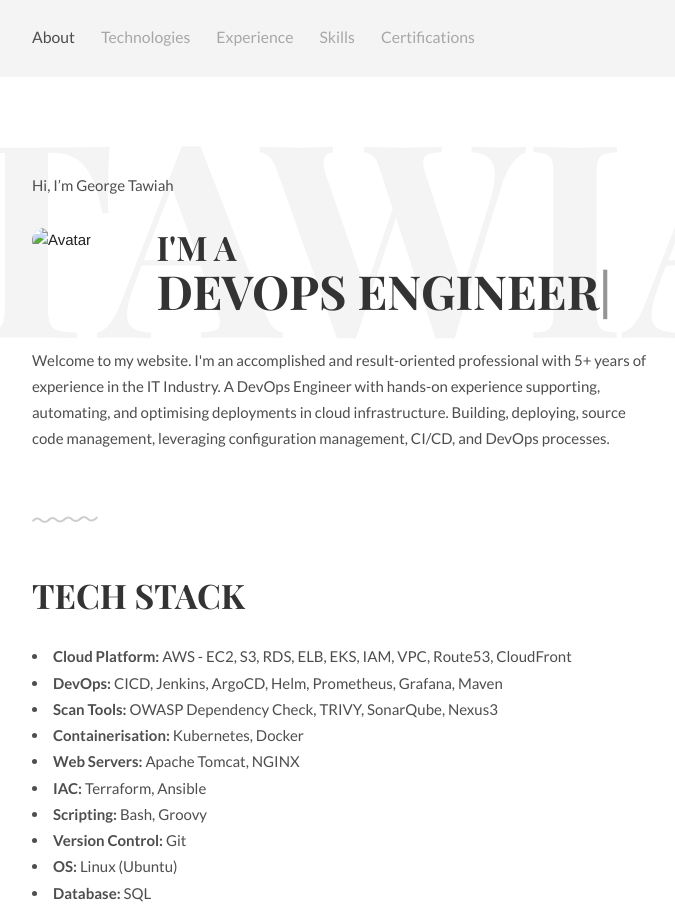
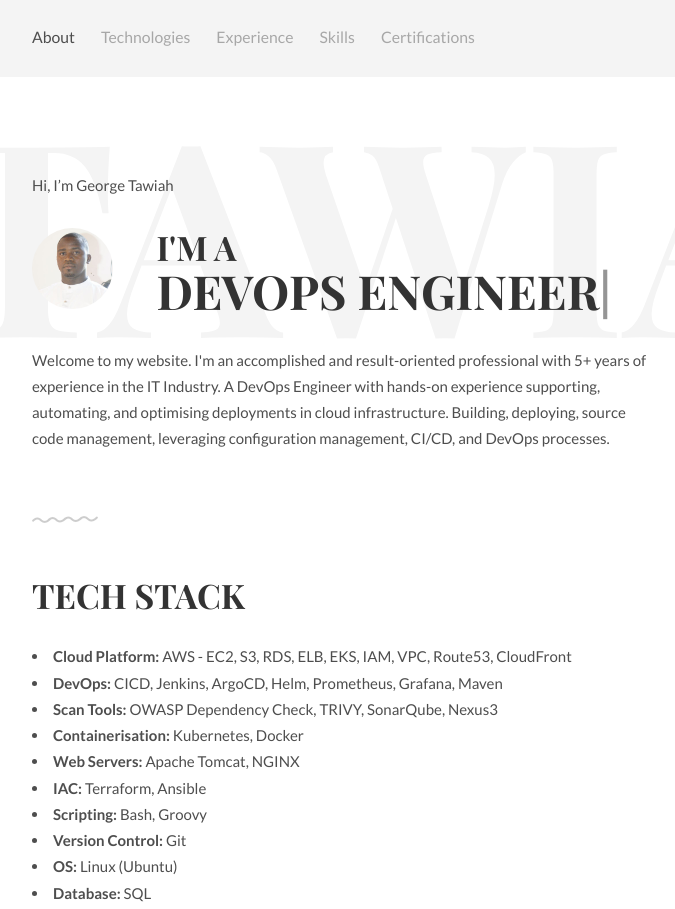
Before and after one commit to Ing-Kay/Ing-Kay.github.io, a plain HTML site: page resume-site/index.html in a window 1280 px wide. Shown: the top 909 px of the page, without its empty margins (297-972 px from the left). Drawn offline with Linux system fonts and the light colour scheme.

Commit message:
Update index.html

```diff
--- a/resume-site/index.html
+++ b/resume-site/index.html
@@ -47,7 +47,7 @@
 			<p>Hi, I’m George Tawiah</p>
 			<div class="units-row units-split wrap">
 				<div class="unit-20">
-					<img src="img/george.jpg" alt="Avatar">
+					<img src="img/george.jpeg" alt="Avatar">
 				</div>
 				<div class="unit-80">
 					<h1>I'm a<br><span id="typed"></span></h1>
```
